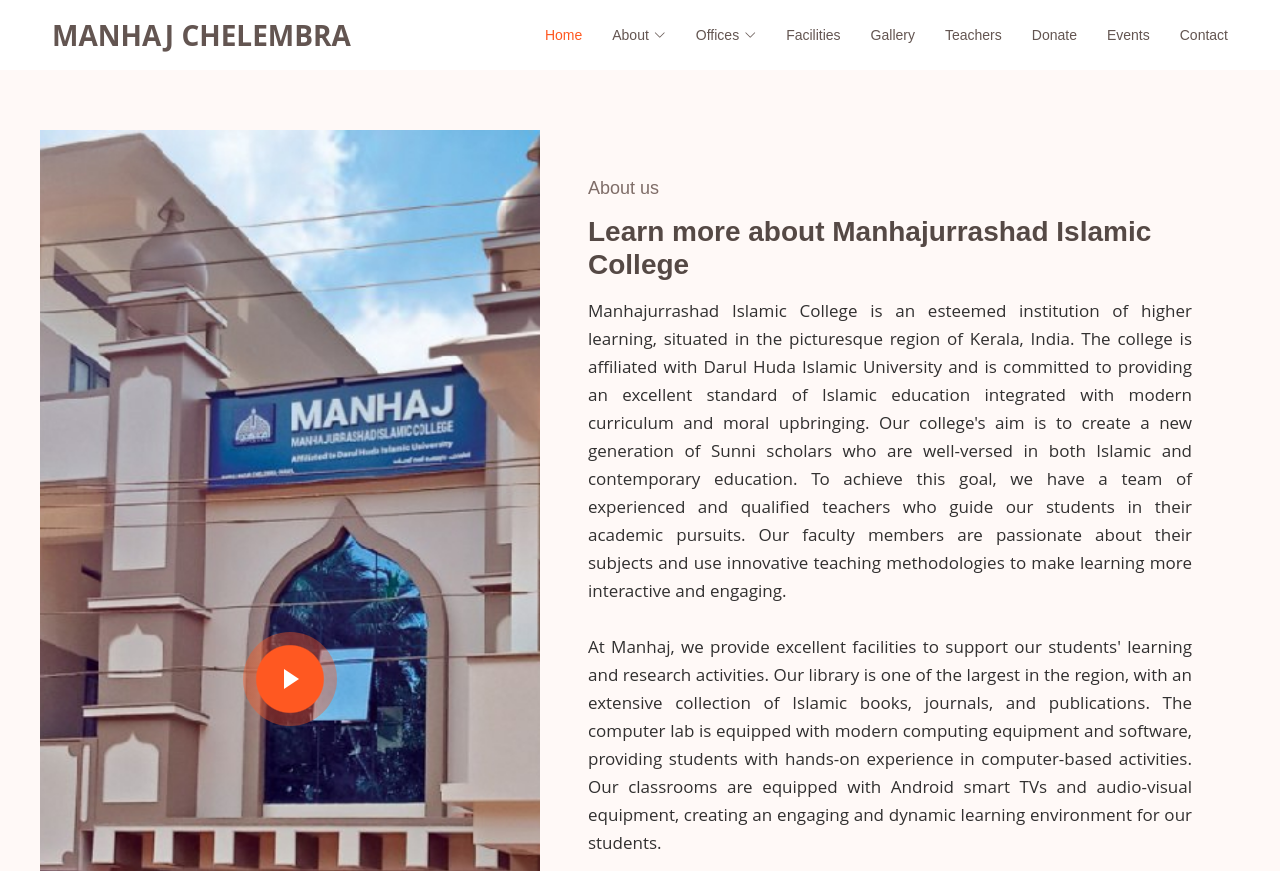
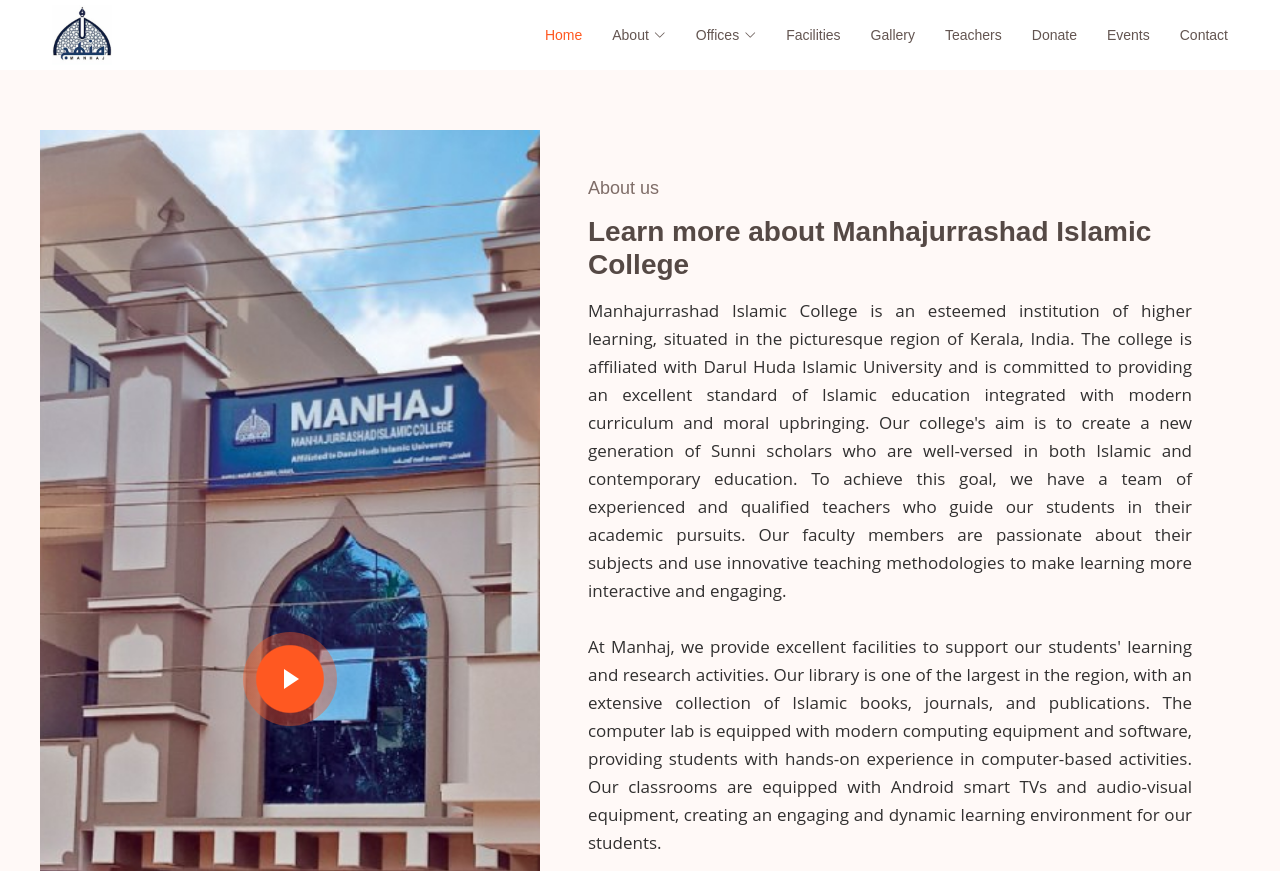
Before and after one commit to branwith/manhajchelembra, a plain HTML site: page about.html in a window 1280 px wide. Shown: the top 871 px of the page. Drawn offline with Linux system fonts and the light colour scheme; a web font is replaced by a local one.

Commit message:
Add files via upload

```diff
--- a/about.html
+++ b/about.html
@@ -21,6 +21,7 @@
   <link href="assets/vendor/boxicons/css/boxicons.min.css" rel="stylesheet">
   <link href="assets/vendor/glightbox/css/glightbox.min.css" rel="stylesheet">
     <link href="assets/css/style.css" rel="stylesheet">
+    <link rel="icon" type="image/x-icon" href="/assets/img/apple-touch-icon.png">
 </head>
 <body>
     <!--Start Header -->
@@ -28,9 +29,9 @@
       <div class="container d-flex align-items-center justify-content-between">
 
         <div class="logo">
-         <h1><a href="index.html">MANHAJ CHELEMBRA</a></h1>
-          <!-- <a href="index.html"><img src="assets/img/logo.png" alt="" class="img-fluid"></a>-->
-        </div>
+       <!-- <h1><a href="index.html">MANHAJ CHELEMBRA</a></h1> -->
+        <a href="index.html"><img src="/assets/img/apple-touch-icon.png" alt="" class="img-fluid"></a>
+      </div>
 
         <nav id="navbar" class="navbar">
           <ul>
```
Also changed, not shown: academic-office.html (+4 -3 lines), committee.html (+4 -3 lines), corevalue.html (+4 -3 lines), founder.html (+4 -3 lines), index.html (+1 -1 lines), manhal.html (+4 -3 lines), misbah.html (+4 -3 lines), outreach.html (+4 -3 lines), teachers.html (+1 -0 lines), welfare-office.html (+4 -3 lines).
